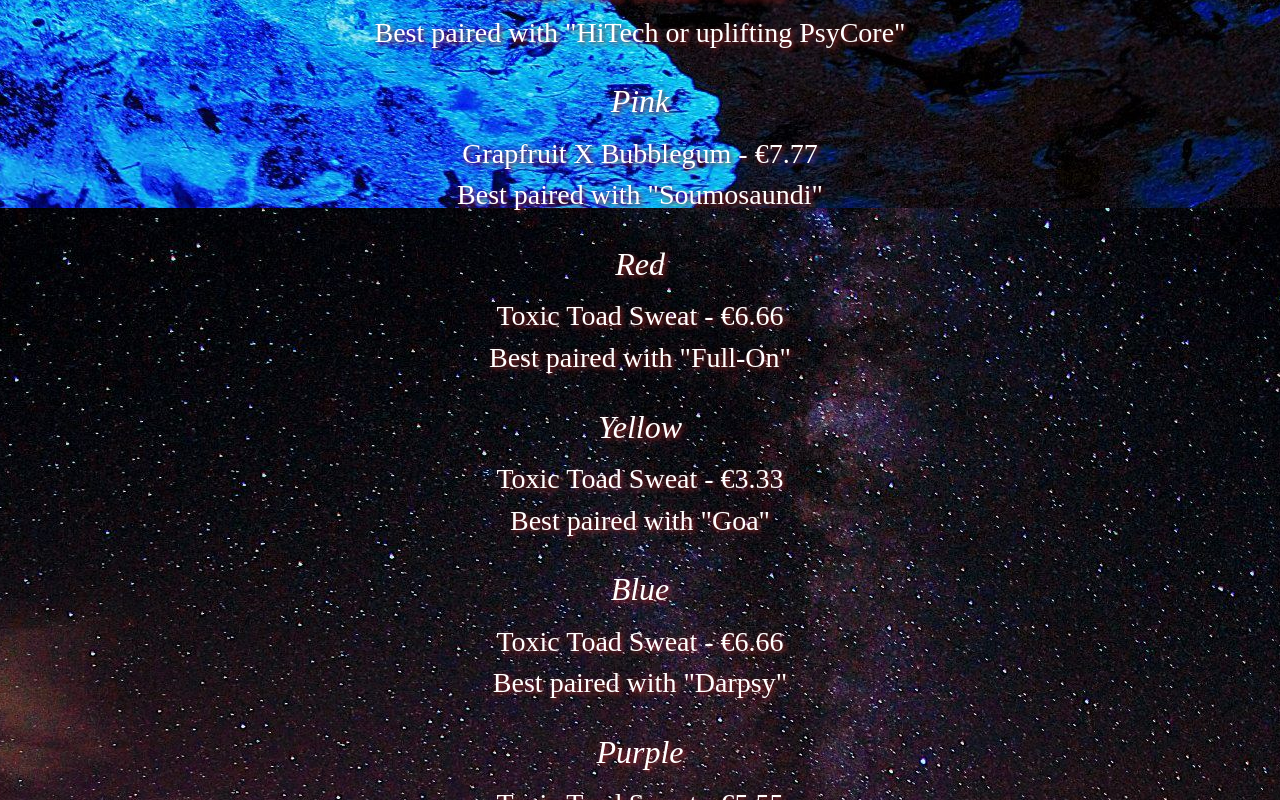
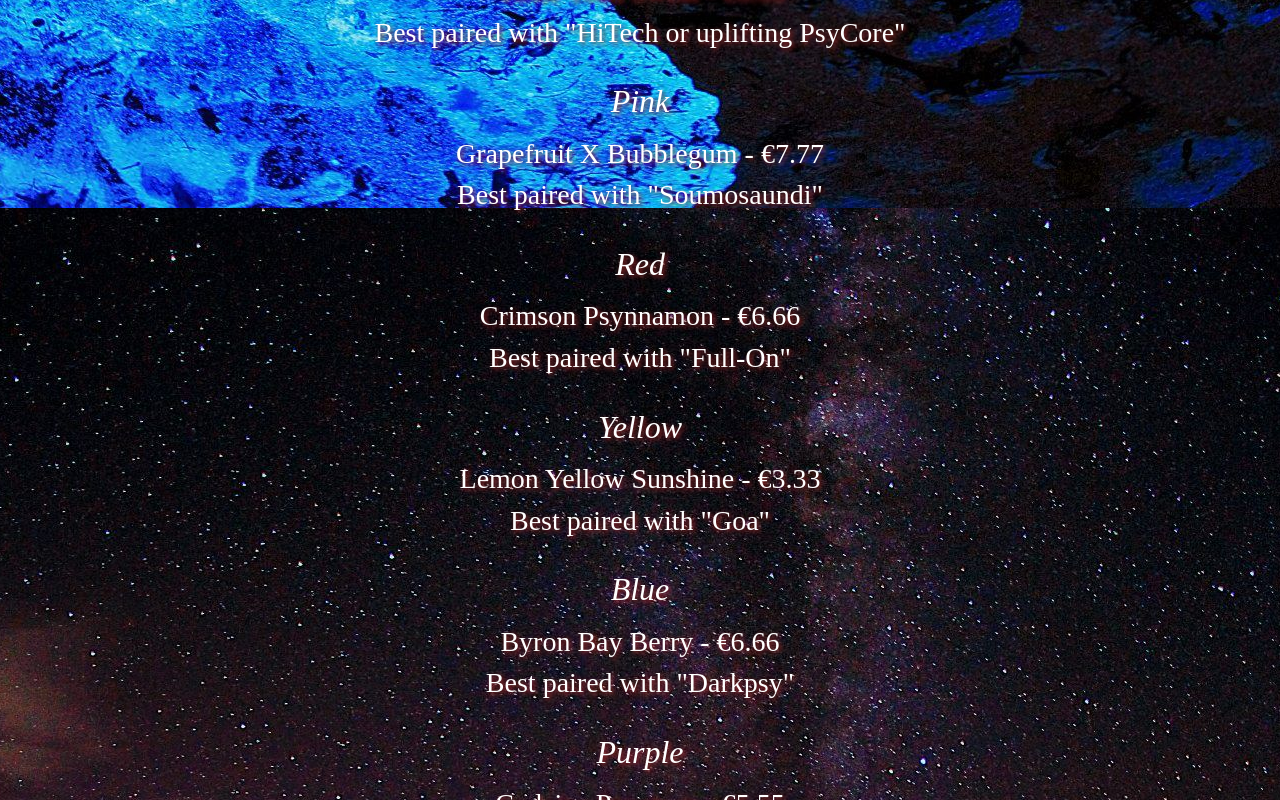
Before and after one commit to 3t8U/react2week, a React (Create React App) app: page /#/menu in a window 1280 px wide. Shown: the part 720-1520 px from the top of the page. Built offline with nearby package versions, Linux system fonts and the light colour scheme.

Commit message:
fix spelling errors and modify main

```diff
--- a/src/App.js
+++ b/src/App.js
@@ -12,6 +12,7 @@ import PortalSmashers from './components/PortalSmashers.jsx';
 import Video from './components/Video.jsx'
 import Menu from './components/Menu.jsx'
 import logo2 from './components/logo2.png'
+import keg from './components/keg.png'
 
 
 
@@ -21,6 +22,10 @@ function App() {
   height: '25vh',
 
   }
+  const kegStyle ={
+    width: '25vh',
+    height: '25vh',
+  }
   return (
     <div className="App">
       <header className="App-header">
@@ -29,6 +34,7 @@ function App() {
       <div className="logo">
       <img style={logoStyle} src={logo2} alt="banner"></img>
       </div>
+
 
 
       </header>
--- /dev/null
+++ b/src/components/Keg.jsx
@@ -0,0 +1,3 @@
+<div className="keg">
+<img style={kegStyle} src={keg} alt="keg"></img>
+</div>
--- a/src/components/Menu.jsx
+++ b/src/components/Menu.jsx
@@ -14,7 +14,7 @@ const menuList = [
 
   {
     name: "Pink",
-    flavor: "Grapfruit X Bubblegum",
+    flavor: "Grapefruit X Bubblegum",
     price: "€7.77",
     pairing: "Soumosaundi"
 
@@ -22,7 +22,7 @@ const menuList = [
 
   {
     name: "Red",
-    flavor: "Toxic Toad Sweat",
+    flavor: "Crimson Psynnamon",
     price: "€6.66",
     pairing: "Full-On"
 
@@ -30,7 +30,7 @@ const menuList = [
 
   {
     name: "Yellow",
-    flavor: "Toxic Toad Sweat",
+    flavor: "Lemon Yellow Sunshine",
     price: "€3.33",
     pairing: "Goa"
 
@@ -38,15 +38,15 @@ const menuList = [
 
   {
     name: "Blue",
-    flavor: "Toxic Toad Sweat",
+    flavor: "Byron Bay Berry",
     price: "€6.66",
-    pairing: "Darpsy"
+    pairing: "Darkpsy"
 
   },
 
   {
     name: "Purple",
-    flavor: "Toxic Toad Sweat",
+    flavor: "Codeine Psyzzurp",
     price: "€5.55",
     pairing: "Scando-Clown Freak Beat or OG Forest"
 
```
Also changed, not shown: src/components/keg.png (renamed from src/keg.png).
